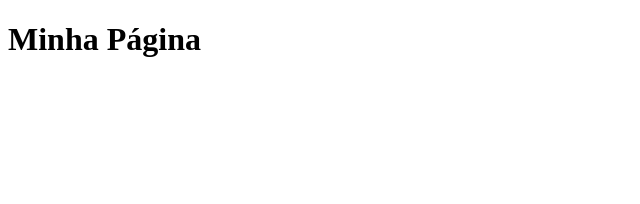
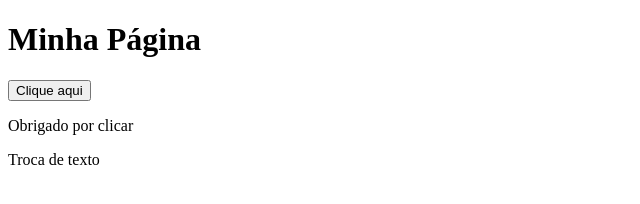
Before and after one commit to AndreUTF/JSDio, a plain HTML site: page index.html in a window 1280 px wide. Shown: the whole page, without its empty margins (0-640 px from the left). Drawn offline with Linux system fonts and the light colour scheme.

Commit message:
Funcoes JS adicionadas

```diff
--- a/index.html
+++ b/index.html
@@ -10,6 +10,9 @@
 <body>
 
     <h1>Minha Página</h1>
+    <button type="button" onclick="clicou()">Clique aqui</button>
+    <p id="agradecimento" onclick="redirecionar()">Obrigado por clicar</p>
+    <p id="mousemove" onmouseover="trocar()">Troca de texto</p>
 </body>
 
 </html>
```
